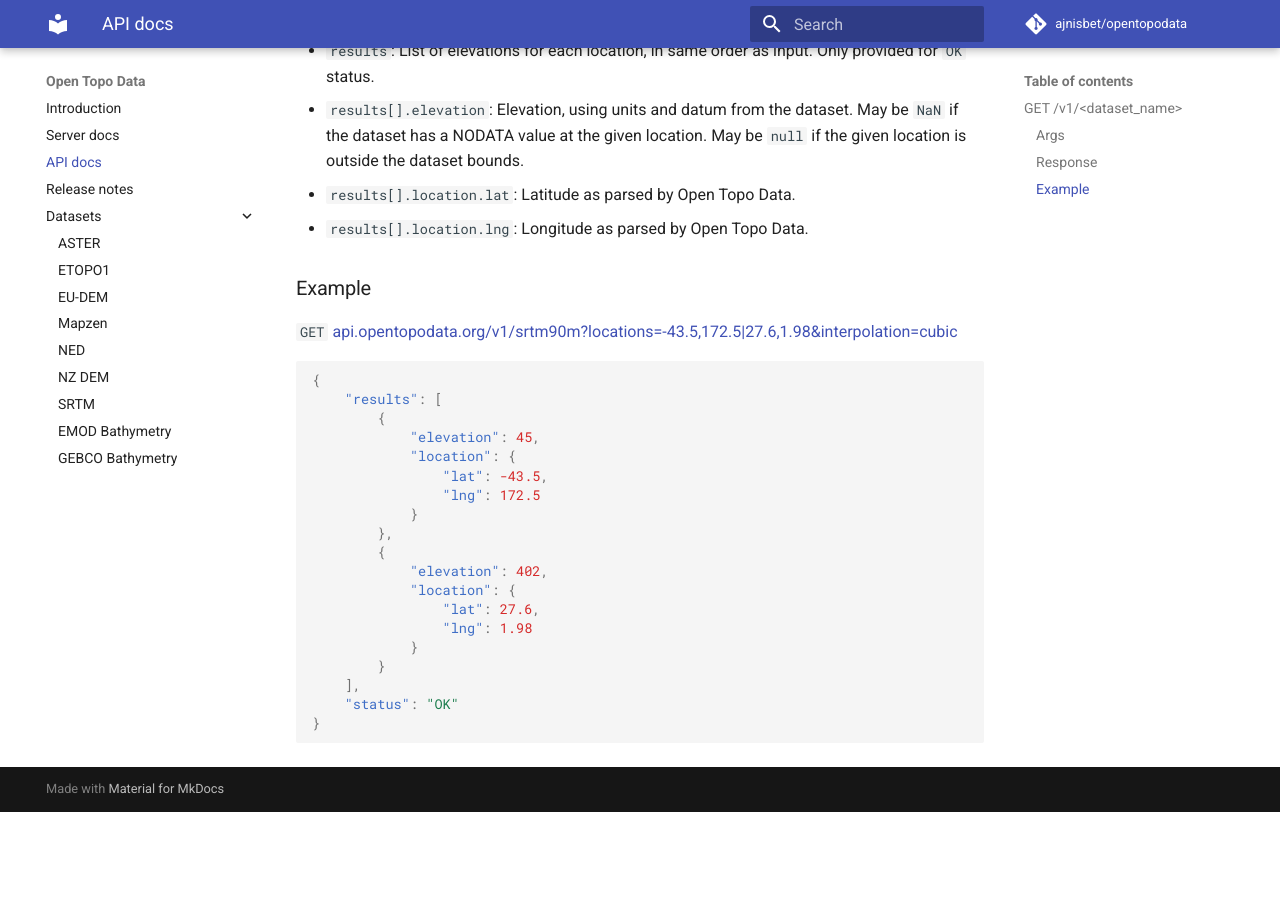
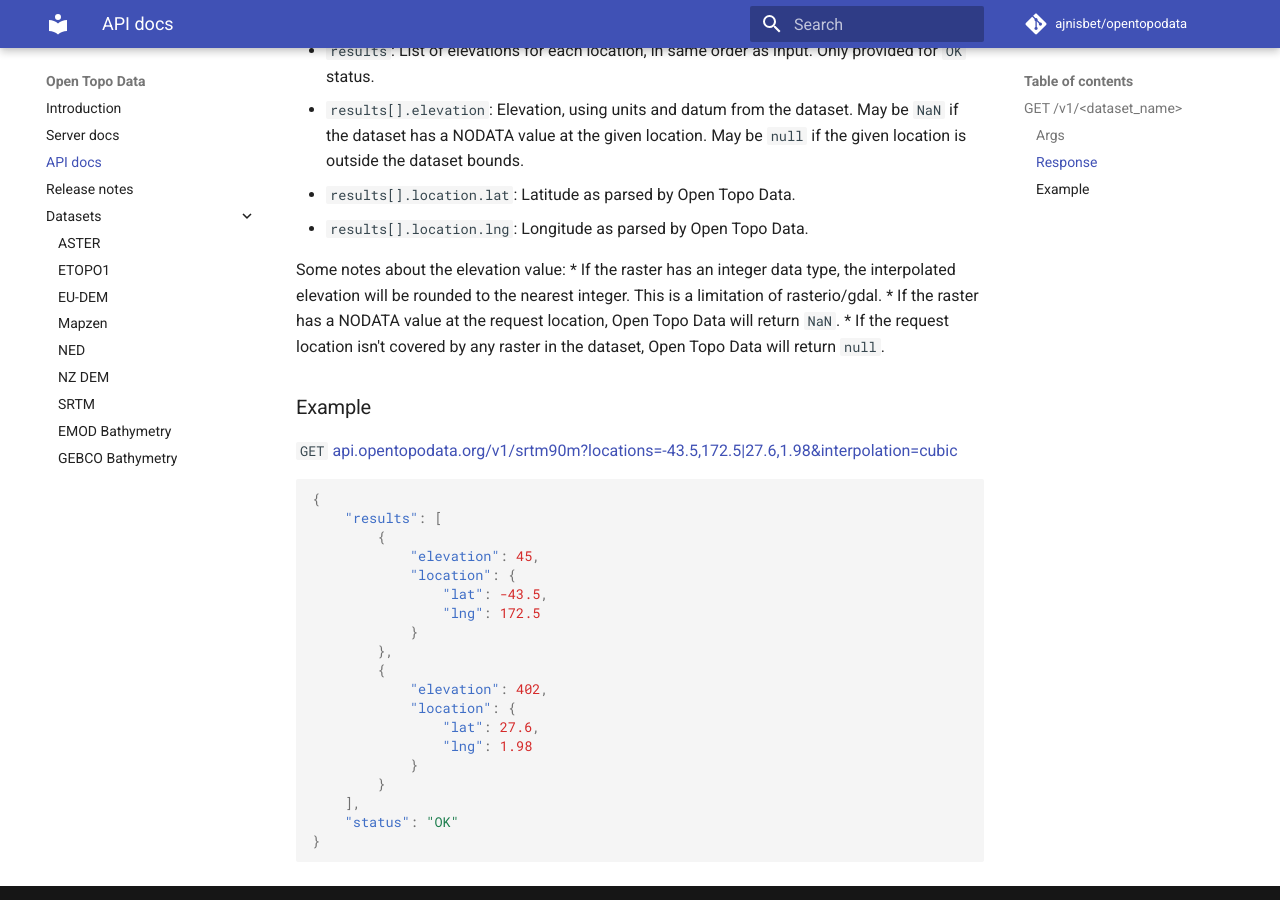
Before and after one commit to ajnisbet/opentopodata, an MkDocs documentation site: the page built from docs/api.md, in a window 1280 px wide and 900 px high, scrolled down 886 px. Built offline with MkDocs 1.6.1 and Material for MkDocs 9.7.7, drawn with Linux system fonts in a browser that asks for light colours; comment, search, counter and statistics services are not loaded; before the commit the page ends 1698 px from its top, so only the background shows below that.

Commit message:
Clarify NODATA handling

```diff
--- a/docs/api.md
+++ b/docs/api.md
@@ -28,6 +28,13 @@ A json object, compatible with the Google Maps Elevation API.
 * `results[].location.lat`: Latitude as parsed by Open Topo Data.
 * `results[].location.lng`: Longitude as parsed by Open Topo Data.
 
+Some notes about the elevation value:
+* If the raster has an integer data type, the interpolated elevation will be rounded to the nearest integer. This is a limitation of rasterio/gdal.
+* If the raster has a NODATA value at the request location, Open Topo Data will return `NaN`.
+* If the request location isn't covered by any raster in the dataset, Open Topo Data will return `null`.
+
+
+
 ### Example
 
 `GET` <a href="https://api.opentopodata.org/v1/srtm90m?locations=-43.5,172.5|27.6,1.98&interpolation=cubic">api.opentopodata.org/v1/srtm90m?locations=-43.5,172.5|27.6,1.98&interpolation=cubic</a>
```
